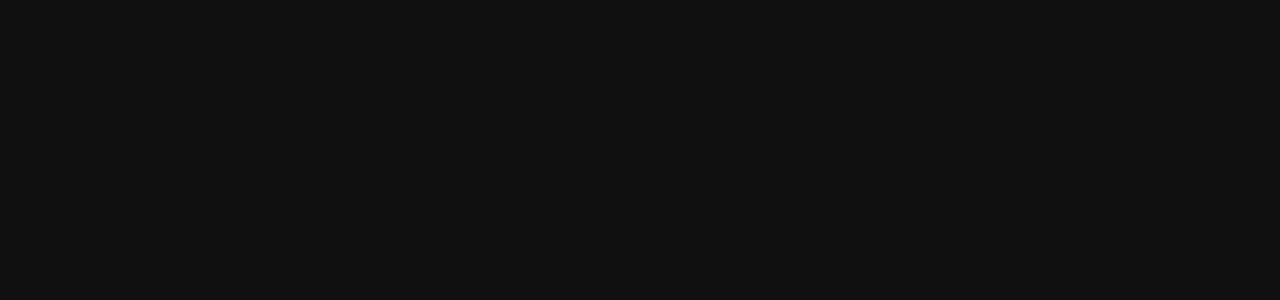
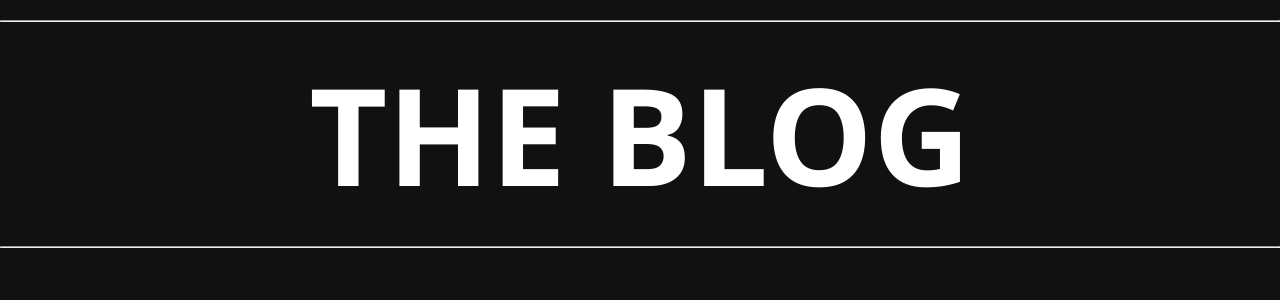
Before and after one commit to GilbertoSEspinoso/angular-theblog, an Angular app: page / in a window 1280 px wide. Shown: the top 300 px of the page. Built offline with nearby package versions, Linux system fonts and the light colour scheme.

Commit message:
menu-title created

```diff
--- a/src/app/app.component.html
+++ b/src/app/app.component.html
@@ -1 +1,2 @@
+<app-menu-title></app-menu-title>
 <router-outlet></router-outlet>
--- a/src/app/components/menu-title/menu-title.component.css
+++ b/src/app/components/menu-title/menu-title.component.css
@@ -0,0 +1,16 @@
+.container__menu-title {
+  color: #fff;
+}
+.container__menu-title > h1 {
+  margin-top: 20px;
+  margin-bottom: 20px;
+  font-size: 8.4375rem;
+  font-family: "Segoe UI";
+  font-weight: 700;
+  display: flex;
+  justify-content: center;
+}
+.container__menu-title > hr {
+  margin-top: 20px;
+  margin-bottom: 20px;
+}
--- a/src/app/components/menu-title/menu-title.component.html
+++ b/src/app/components/menu-title/menu-title.component.html
@@ -1 +1,5 @@
-<p>menu-title works!</p>
+<div class="container__menu-title">
+  <hr />
+  <h1>THE BLOG</h1>
+  <hr />
+</div>
```
